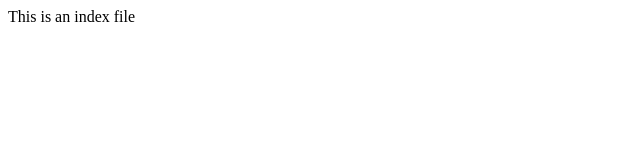
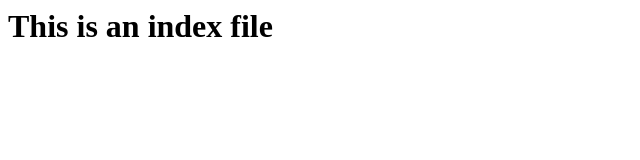
Before and after one commit to vvhacker12345/ghpages, a plain HTML site: page index.html in a window 1280 px wide. Shown: the whole page, without its empty margins (0-640 px from the left). Drawn offline with Linux system fonts and the light colour scheme.

Commit message:
Update index.html

```diff
--- a/index.html
+++ b/index.html
@@ -1,4 +1,4 @@
 
 <html>
-This is an index file
+  <h1> This is an index file </h1>
 </html>
```
